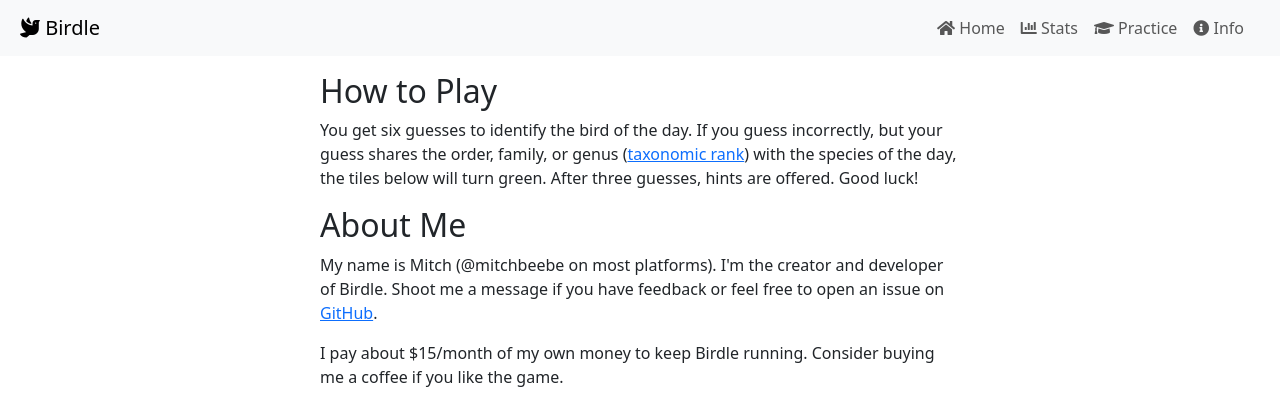
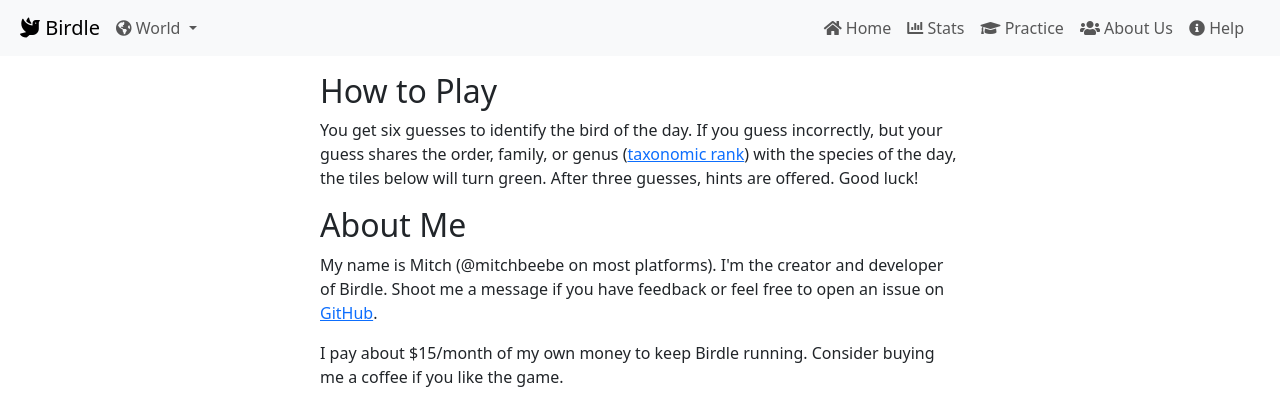
Before and after one commit to mitchbeebe/new-birdle, a Django app: template birdle/templates/birdle/info.html in a window 1280 px wide. Shown: the top 420 px of the page. Run offline with Django 3.2, Linux system fonts and the light colour scheme; the template is opened without the code that fills it, so the values that code supplies are empty; some libraries are stand-ins or nearby versions.

Commit message:
Added htmx, region dropdown, and updated game logic

```diff
--- a/birdle/templates/birdle/base.html
+++ b/birdle/templates/birdle/base.html
@@ -23,6 +23,8 @@
         <link href="https://cdn.jsdelivr.net/npm/sweetalert2@11.7.3/dist/sweetalert2.min.css" rel="stylesheet">
         <script src="https://cdn.jsdelivr.net/npm/sweetalert2@11"></script>
 
+        <script src="https://unpkg.com/htmx.org@1.9.11"></script>
+
         <link rel="stylesheet" href="{% static 'birdle/style.css' %}">
         <script src="{% static 'birdle/autocomplete.js' %}"></script>
 
@@ -35,8 +37,24 @@
 <body>
   <nav class="navbar navbar-expand-sm bg-body-tertiary">
     <div class="container-fluid">
-      <a class="navbar-brand justify-content-start mx-2" href="{% url 'daily_bird' %}"><i class="fas fa-dove"></i> Birdle</a>
-      <button class="navbar-toggler" type="button" data-bs-toggle="offcanvas" data-bs-target="#navbarToggler" aria-controls="navbarToggler" aria-expanded="false" aria-label="Toggle navigation">
+      <a class="navbar-brand mx-md-2" href="{% url 'daily_bird' %}"><i class="fas fa-dove"></i> Birdle</a>
+      <ul class="navbar-nav ms-auto me-2">
+        <li class="nav-item dropdown">
+          <a href="#" class="nav-link dropdown-toggle" data-bs-toggle="dropdown">
+            <i class="fas fa-globe-americas"></i>
+            <span id="region"> {{request.session.region|default:"World"}}</span>
+          </a>
+          <ul class="dropdown-menu dropdown-menu-end dropdown-menu-lg-start position-absolute" aria-labelledby="bd-theme-text" data-bs-popper="static">
+            {% get_regions as regions %}
+            {% for code, name in regions.items %}
+            <li>
+              <a href="#" name={{code}} class="dropdown-item" hx-post="/region" hx-target="#region" hx-swap="innerHTML">{{name}}</a>
+            </li>
+            {% endfor%}
+          </ul>
+        </li>
+      </ul>
+      <button class="navbar-toggler px-1" type="button" data-bs-toggle="offcanvas" data-bs-target="#navbarToggler" aria-controls="navbarToggler" aria-expanded="false" aria-label="Toggle navigation">
         <span class="navbar-toggler-icon"></span>
       </button>
       <div class="offcanvas offcanvas-end w-50" id="navbarToggler">
@@ -45,11 +63,12 @@
           <button type="button" class="btn-close" data-bs-dismiss="offcanvas" aria-label="Close"></button>
         </div>
         <div class="offcanvas-body">
-          <ul class="navbar-nav justify-content-end flex-grow-1 pe-3">
+          <ul class="navbar-nav ms-auto pe-3">
             <li class="nav-item"><a class="nav-link" href="/"><i class="fas fa-home"></i> Home</a></li>
             <li class="nav-item"><a class="nav-link" href="/stats/"><i class="fas fa-chart-bar"></i> Stats</a></li>
             <li class="nav-item"><a class="nav-link" href="/practice/"><i class="fas fa-graduation-cap"></i> Practice</a></li>
-            <li class="nav-item"><a class="nav-link" href="/info/"><i class="fas fa-info-circle"></i> Info</a></li>
+            <li class="nav-item"><a class="nav-link" href="/about/"><i class="fas fa-users"></i> About Us</a></li>
+            <li class="nav-item"><a class="nav-link" href="/help/"><i class="fas fa-info-circle"></i> Help</a></li>
           </ul>
         </div>
       </div>
@@ -65,6 +84,11 @@
       }
     });
     </script>
+    <script>
+      document.body.addEventListener('htmx:configRequest', (event) => {
+        event.detail.headers['X-CSRFToken'] = '{{ csrf_token }}';
+      })
+    </script>
   {% block extra_scripts %}
   {% endblock %}
 </body>
--- a/birdle/views.py
+++ b/birdle/views.py
@@ -4,26 +4,35 @@
 from bs4 import BeautifulSoup
 from django.shortcuts import redirect, render
 from urllib.parse import quote, unquote
-from .models import Bird, Guess, User, Game, UserGame, Image, BirdRegion
+from .models import Bird, Guess, User, Game, UserGame, Image, BirdRegion, Region
 from .forms import BirdRegionForm
 from django.db.models import Q
 from django.http import HttpResponse, JsonResponse
 from django.template.loader import render_to_string
+from django.template.defaulttags import register
 import pytz
 from datetime import datetime
 from random import choices
 from pandas import date_range
 
 
-def todays_game():
+def todays_game(region="World"):
     tz = pytz.timezone('US/Eastern')
     today = datetime.utcnow().astimezone(tz).strftime("%Y-%m-%d")
-    game = Game.objects.get(date=today)
+    region = Region.objects.get(name=region)
+    birdregions = BirdRegion.objects.filter(region=region)
+    count = birdregions.count()
+    idx = random.randrange(0, count)
+    game, _ = Game.objects.get_or_create(
+        date=today,
+        region=region,
+        defaults={'bird': birdregions[idx].bird}
+    )
     return game
 
 
 def daily_bird(request):
-    game = todays_game()
+    game = todays_game(request.session.get("region", "World"))
 
     # Get user if available
     old_username = request.POST.get('user_id')
@@ -87,9 +96,14 @@
 
 def stats(request):
     # Retrieve the user's guess history from the database
+    region = Region.objects.get(name=request.session.get("region", "World"))
+    today = todays_game(region).date
+    games = Game.objects.filter(date__lte=today, region=region)
     user, _ = User.objects.get_or_create(username=request.session["username"])
-    usergames = UserGame.objects.filter(user=user)
+    usergames = UserGame.objects.filter(user=user, game__region=region)
 
+    # User stats
+    first_game = min([usergame.game.date for usergame in usergames] + [today])
     games_played = len([game for game in usergames if game.guess_count > 0])
     wins = [game for game in usergames if game.is_winner]
     games_won = len(wins)
@@ -112,19 +126,18 @@
         str(usergame.game.date): result(usergame) for usergame in usergames
     }
 
-    first_game = datetime(2024,1,1) # min([usergame.game.date for usergame in usergames])
-    today = todays_game().date
+    # Create daily data for calendar view
     date_list = date_range(first_game, today, freq='D') \
         .map(lambda x: x.strftime("%Y-%m-%d"))
 
     results = [game_results.get(date, "Did not play") for date in date_list]
-    birds = [game.bird.name for game in Game.objects.filter(date__gte=first_game, date__lte=today)]
+    birds = [game.bird.name for game in Game.objects.filter(date__gte=first_game, date__lte=today, region=region)]
     history = [
         {"Date": date, "Result": result, "Bird": bird} for date, result, bird in zip(date_list, results, birds)
     ]
 
     # Hide todays result if they're still playing and haven't won
-    todays_result = UserGame.objects.filter(user=user, game=todays_game())
+    todays_result = UserGame.objects.filter(user=user, game=todays_game(region))
     if todays_result:
         history = history[0:-1] if todays_result[0].guess_count < 6 and not todays_result[0].is_winner else history
     else:
@@ -156,8 +169,12 @@
     return render(request, 'birdle/stats.html', stats)
 
 
-def info(request):
-    return render(request, 'birdle/info.html')
+def help(request):
+    return render(request, 'birdle/help.html')
+
+
+def about(request):
+    return render(request, 'birdle/about.html')
 
 
 def practice(request, **kwargs):
@@ -174,7 +191,7 @@
                 birds = Bird.objects.all()
             else:
                 if decoded_region != "Any":
-                    birdregions = birdregions.filter(region_name=decoded_region)
+                    birdregions = birdregions.filter(region__name=decoded_region)
                 if decoded_family != "Any":
                     birdregions = birdregions.filter(bird__family=decoded_family)
                 birds = [x.bird for x in birdregions]
@@ -202,7 +219,7 @@
             return render(request, "birdle/practice.html", {"form": form})
 
 def get_bird_images(bird):
-    images = Image.objects.filter(bird=bird)
+    images = Image.objects.filter(bird=bird).order_by("id")
 
     if images.count() > 1:
         return images
@@ -233,23 +250,29 @@
         # Change bird if fewer than 2 images
         if len(imgs) <= 1:
             games = Game.objects.filter(bird=bird)
-            for game in games:
+            if games:
                 bird_count = Bird.objects.count()
                 idx = random.randrange(0, bird_count)
-                game.bird = Bird.objects.get(idx)
-                game.save()
-            #TODO something recursive to get the images for the new game?
+                new_bird = Bird.objects.get(id=idx)
+                for game in games:
+                    game.bird = new_bird
+                    game.save()
+                #TODO something recursive to get the images for the new game?
+                get_bird_images(new_bird)
         return imgs
 
 
 def bird_autocomplete(request):
+    # Only show birds in region
+    region = request.session.get("region", "World")
+
     query = request.GET.get('term', '')
     q = Q()
     for term in query.split(" "):
         q &= Q(name__icontains=term)
 
     # Search for birds with names containing the query
-    birds = Bird.objects.filter(q).order_by("name")
+    birds = Bird.objects.filter(birdregion__region__name=region).filter(q).order_by("name")
 
     # Return a list of bird names as the autocomplete options
     options = [bird.name for bird in birds]
@@ -257,9 +280,31 @@
     return JsonResponse(options, safe=False)
 
 
+@register.simple_tag
+def get_regions():
+    region_dict = {
+        "world": "World",
+        "na": "North America",
+        "ca": "Central America",
+        "sa": "South America",
+        "eu": "Europe",
+        "af": "Africa",
+        "as": "Asia",
+        "aut": "Australia and Territories"
+        }
+    return region_dict
+
+
+def region(request):
+    region = Region.objects.get(code=request.htmx.trigger_name)
+    request.session["region"] = region.name
+    return HttpResponse(request.session["region"], headers={"HX-Refresh": "true"})
+
+
 def build_results_emojis(game, guesses):
+    region = game.region.name
     answer = game.bird
-    date = game.date.strftime("%B %d, %Y")
+    date = game.date
     results = []
     for guess in guesses:
         used_hint = "*" if guess.hint_used else ""
@@ -268,7 +313,7 @@
         results.append(row)
     emojis = "\n".join(results)
     link = "https://www.play-birdle.com"
-    return f"Birdle {date}\n{emojis}\n{link}"
+    return f"{region} Birdle\n{date}\n{emojis}\n{link}"
 
 
 def error_404(request, exception):
--- a/config/settings.py
+++ b/config/settings.py
@@ -62,6 +62,7 @@
     'django.contrib.sessions',
     'django.contrib.messages',
     'django.contrib.staticfiles',
+    "django_htmx",
     'birdle.apps.BirdleConfig',
 ]
 
@@ -74,6 +75,7 @@
     'django.contrib.auth.middleware.AuthenticationMiddleware',
     'django.contrib.messages.middleware.MessageMiddleware',
     'django.middleware.clickjacking.XFrameOptionsMiddleware',
+    "django_htmx.middleware.HtmxMiddleware",
 ]
 
 ROOT_URLCONF = 'config.urls'
--- a/config/urls.py
+++ b/config/urls.py
@@ -21,10 +21,12 @@
 urlpatterns = [
     path('', views.daily_bird, name='daily_bird'),
     path('stats/', views.stats, name='stats'),
-    path('info/', views.info, name='info'),
+    path('help/', views.help, name='help'),
+    path('about/', views.about, name='about'),
     path('practice/', views.practice, name='practice'),
     path('practice/<str:region>/<str:family>', views.practice, name='practice-region-family'),
     path('api/birds/', views.bird_autocomplete, name='bird_autocomplete'),
+    path("region", views.region),
     path("admin/", admin.site.urls)
 ]
 
```
